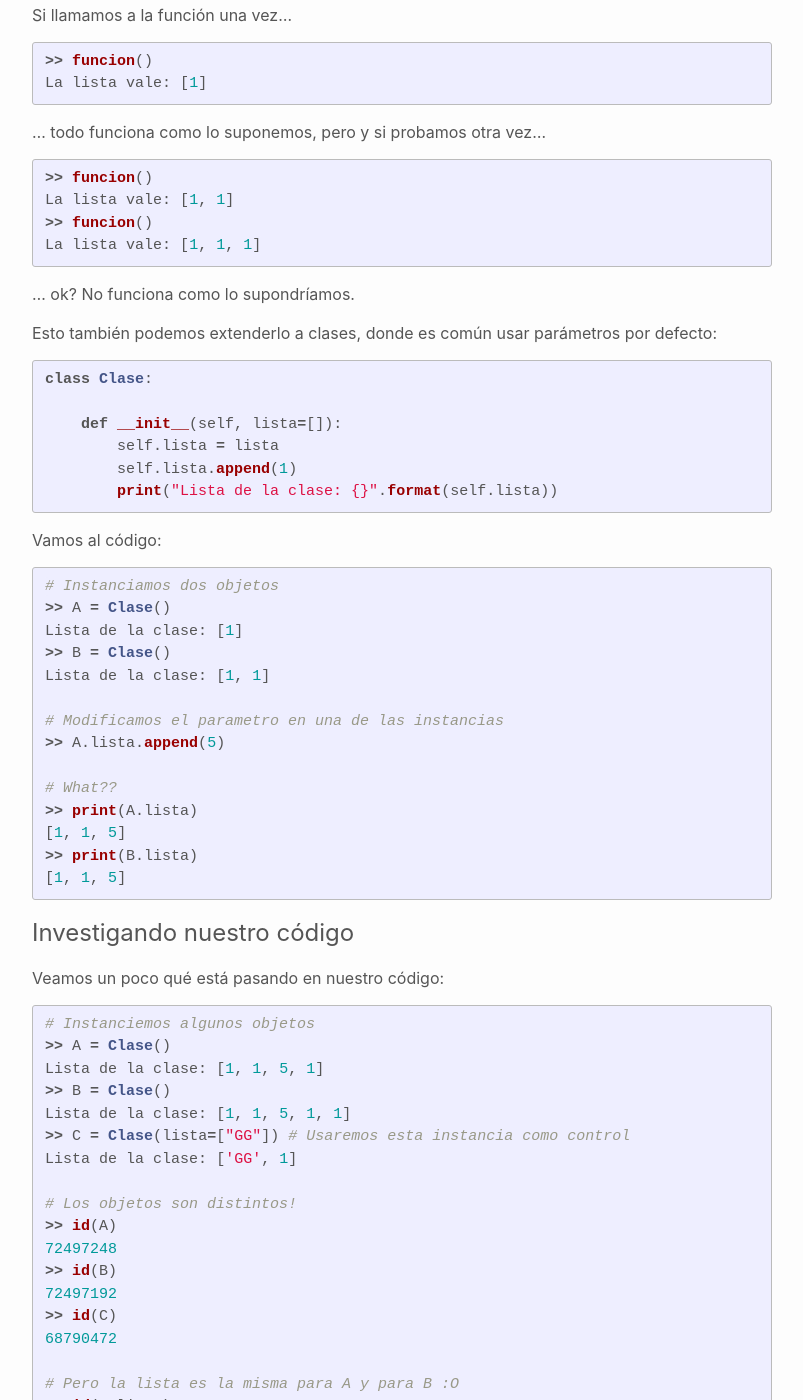
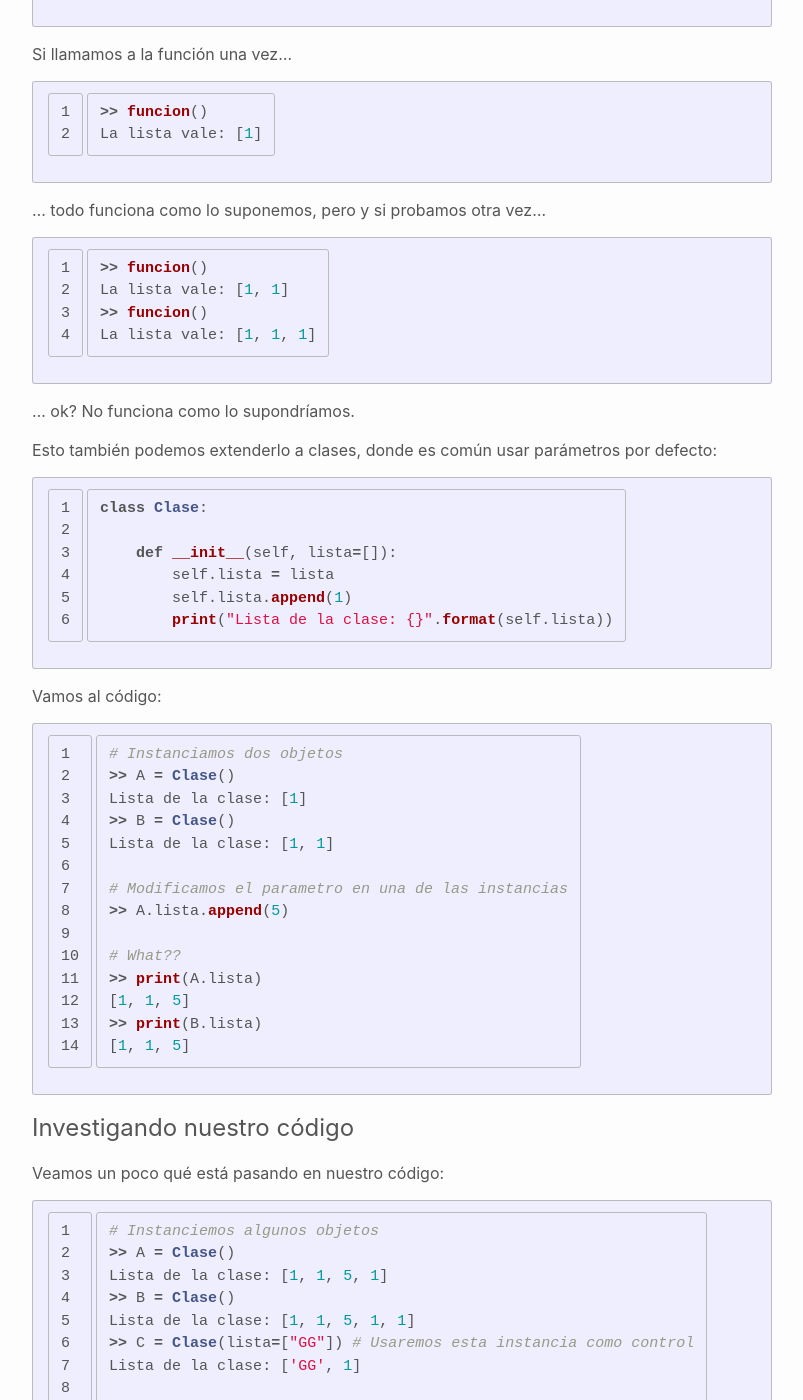
Before and after one commit to Normatica/aaossa.github.io, a Jekyll site: the page built from _posts/2016-03-20-Python y los parametros por defecto.md, in a window 1280 px wide and 1400 px high, scrolled down 448 px. Shown: the whole window, without its empty margins (238-1041 px from the left). Built offline with Jekyll 4.4.1, drawn with Linux system fonts in a browser that asks for light colours; nearby versions of some CDN libraries; comment, search, counter and statistics services are not loaded; some of the changed text lies outside the part shown.

Commit message:
Trying new syntax

````diff
--- a/_config.yml
+++ b/_config.yml
@@ -17,6 +17,12 @@ avatar: https://avatars3.githubusercontent.com/u/10425834
 # Build settings
 highlighter: rouge
 markdown: kramdown
+kramdown:
+  auto_ids: true
+  input: GFM
+  use_coderay: true
+  coderay:
+    coderay_line_numbers: nil
 sass:
   style: :compressed
 
--- a/_posts/2016-03-20-Python y los parametros por defecto.md
+++ b/_posts/2016-03-20-Python y los parametros por defecto.md
@@ -17,36 +17,36 @@ def funcion(lista=[]):
 
 Si llamamos a la función una vez...
 
-{% highlight python %}
+```python
 >> funcion()
 La lista vale: [1]
-{% endhighlight %}
+```
 
 ... todo funciona como lo suponemos, pero y si probamos otra vez...
 
-{% highlight python %}
+```python
 >> funcion()
 La lista vale: [1, 1]
 >> funcion()
 La lista vale: [1, 1, 1]
-{% endhighlight %}
+```
 
 ... ok? No funciona como lo supondríamos.
 
 Esto también podemos extenderlo a clases, donde es común usar parámetros por defecto:
 
-{% highlight python %}
+```python
 class Clase:
 
     def __init__(self, lista=[]):
         self.lista = lista
         self.lista.append(1)
         print("Lista de la clase: {}".format(self.lista))
-{% endhighlight %}
+```
 
 Vamos al código:
 
-{% highlight python %}
+```python
 # Instanciamos dos objetos
 >> A = Clase()
 Lista de la clase: [1]
@@ -61,13 +61,13 @@ Lista de la clase: [1, 1]
 [1, 1, 5]
 >> print(B.lista)
 [1, 1, 5]
-{% endhighlight %}
+```
 
 # Investigando nuestro código
 
 Veamos un poco qué está pasando en nuestro código:
 
-{% highlight python %}
+```python
 # Instanciemos algunos objetos
 >> A = Clase()
 Lista de la clase: [1, 1, 5, 1]
@@ -91,18 +91,18 @@ Lista de la clase: ['GG', 1]
 72545608
 >> id(C.lista)
 68790472
-{% endhighlight %}
+```
 
 # ¿Qué está pasando? D:
 
 En Python, las funciones son objetos del tipo `callable`, es decir, que son "llamables", ejecutan una operación.
 
-{% highlight python %}
+```python
 # De hecho, tienen atributos...
 def funcion(lista=[]):
     lista.append(5)
-{% endhighlight %}
-{% highlight python %}
+```
+```python
 # En la funcion "funcion"...
 >> funcion.__defaults__
 ([],)
@@ -117,7 +117,7 @@ def funcion(lista=[]):
 # Si vemos como quedo el metodo "__init__" de la clase Clase...
 >> Clase.__init__.__defaults__
 ([1, 1, 5, 1, 1],)
-{% endhighlight %}
+```
 
 El código que define a función es evaluado **una vez** y dicho valor evaluado es el que se usa en cada llamado posterior. Por lo tanto, **al modificar el valor de un parámetro por defecto que es mutable** (`list`, `dict`, etc.) **se modifica el valor por defecto para el siguiente llamado**.
 
@@ -126,7 +126,7 @@ El código que define a función es evaluado **una vez** y dicho valor evaluado
 Una solución simple es **usar `None`** como el valor predeterminado para los parámetros por defecto. Otra solución es la declaración de variables condicionales:
 
 
-{% highlight python %}
+```python
 class Clase:
 
     def __init__(self, lista=None):
@@ -138,7 +138,7 @@ class Clase:
             self.lista = lista
         else:
             self.lista = list()
-{% endhighlight %}
+```
 
 **Importante:** Esto no es un bug/error/magia negra... Es Python. En Python *todo es un objeto*, incluso las funciones...
 
````
